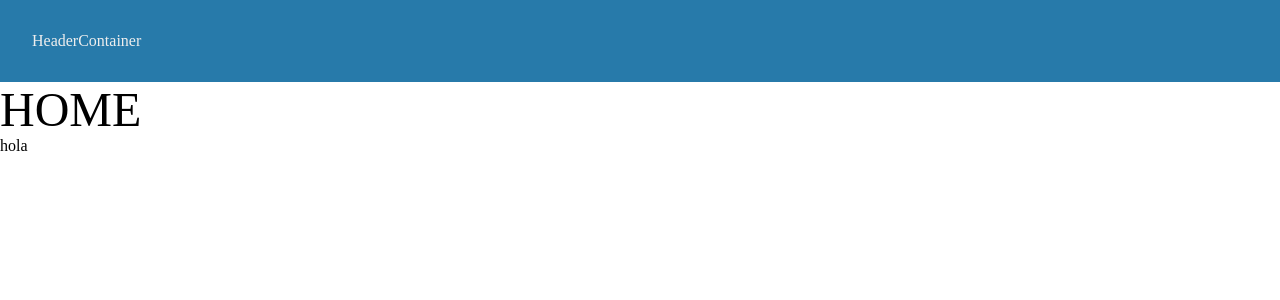
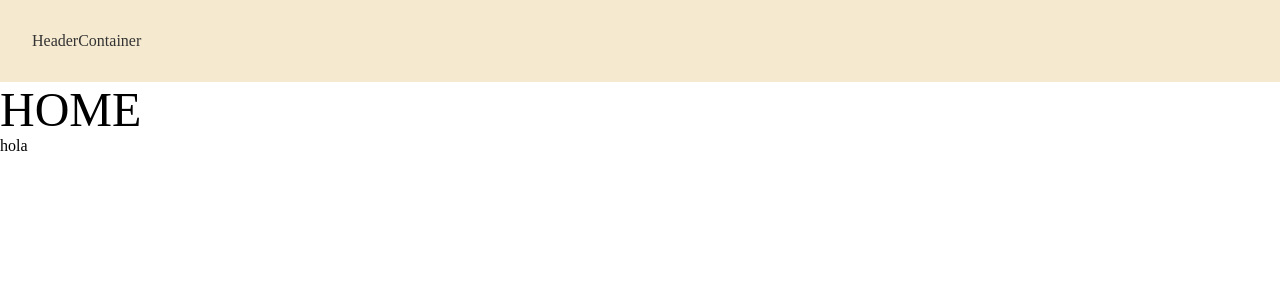
Before and after one commit to akliyachir/portfolio, a Next.js app: page / in a window 1280 px wide. Shown: the top 300 px of the page. Built offline with nearby package versions, Linux system fonts and the light colour scheme.

Commit message:
personal portfolio build, initialising nextjs app

```diff
--- a/src/app/globals.css
+++ b/src/app/globals.css
@@ -3,3 +3,18 @@
 	margin: 0;
 	box-sizing: border-box;
 }
+
+:root {
+	--clr-1: #fff;
+	--clr-2: #f1f1f1;
+	--clr-3: #eee;
+	--clr-4: #000;
+	--clr-5: #333;
+	--clr-6: #555;
+	--clr-7: #14417c;
+	--clr-8: #3561b3;
+	--clr-9: #4d455d;
+	--clr-10: #e96479;
+	--clr-11: #f5e9cf;
+	--clr-12: #7db9b6;
+}
--- a/src/app/layout.tsx
+++ b/src/app/layout.tsx
@@ -1,5 +1,5 @@
 import './globals.css';
-import HeaderContainer from '../components/HeaderContainer/HeaderContainer';
+import HeaderContainer from '../components/1-HeaderContainer/HeaderContainer';
 
 export default function RootLayout({
 	children,
--- /dev/null
+++ b/src/components/1-HeaderContainer/HeaderContainer.css
@@ -0,0 +1,5 @@
+.HeaderContainer {
+	background-color: var(--clr-11);
+	padding: 2rem;
+	color: var(--clr-5);
+}
--- a/src/components/HeaderContainer/HeaderContainer.css
+++ /dev/null
@@ -1,5 +0,0 @@
-.HeaderContainer {
-	background-color: rgb(39, 122, 170);
-	padding: 2rem;
-	color: #eee;
-}
```
Also changed, not shown: src/components/1-HeaderContainer/HeaderContainer.tsx (renamed from src/components/HeaderContainer/HeaderContainer.tsx), tsconfig.json (indentation only).
